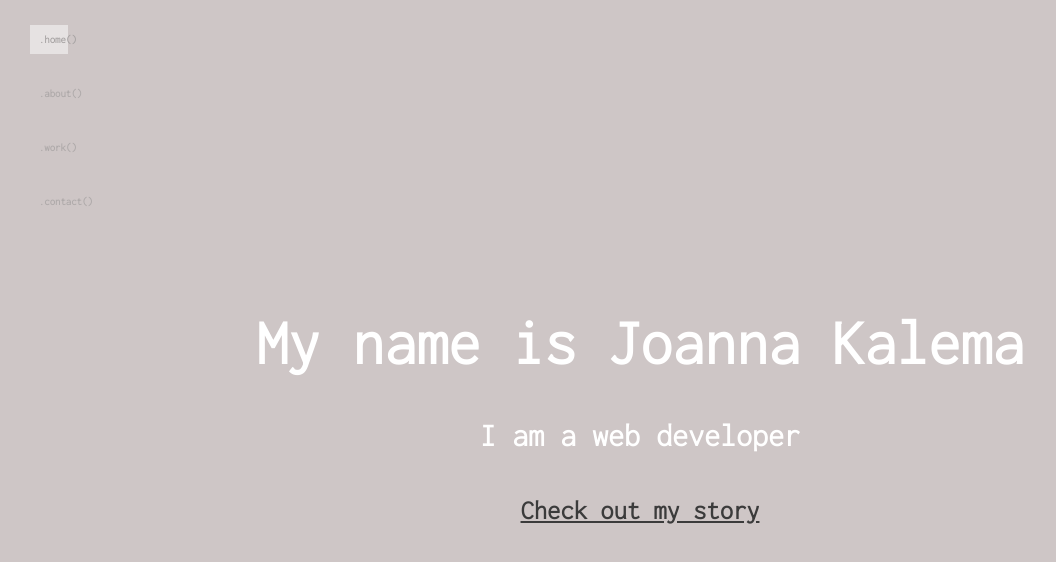
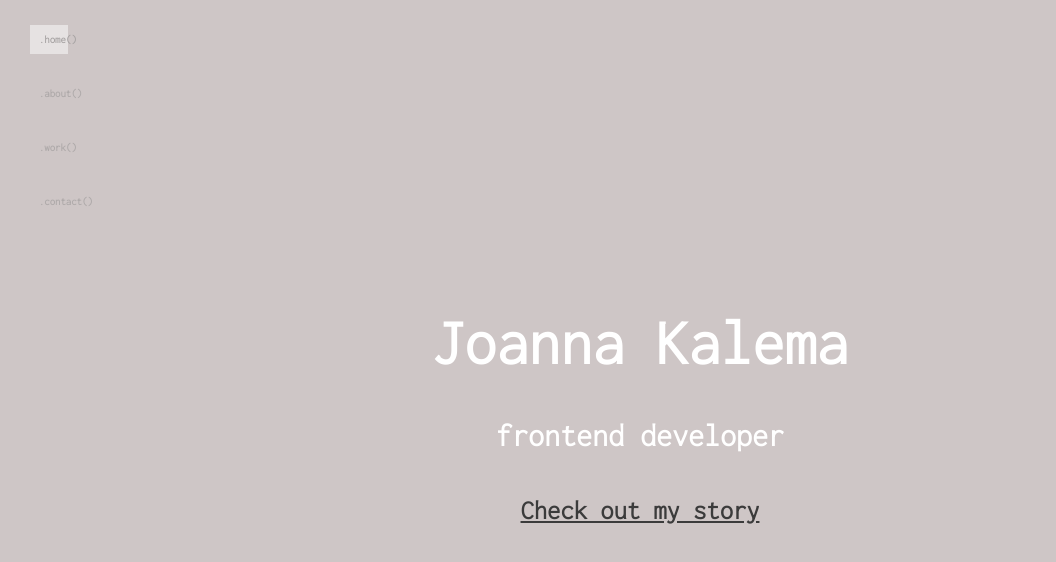
Before and after one commit to jokale/joanna-portfolio-new, a React (Create React App) app: page / in a window 1280 px wide. Shown: the top 562 px of the page, without its empty margins (0-1056 px from the left). Built offline with nearby package versions, Linux system fonts and the light colour scheme.

Commit message:
import styled comps and react router

```diff
--- a/package.json
+++ b/package.json
@@ -10,6 +10,7 @@
     "react-dom": "^17.0.1",
     "react-router-dom": "^5.2.0",
     "react-scripts": "4.0.0",
+    "styled-components": "^5.3.3",
     "web-vitals": "^0.2.4"
   },
   "scripts": {
--- a/public/index.html
+++ b/public/index.html
@@ -24,11 +24,23 @@
       work correctly both with client-side routing and a non-root public URL.
       Learn how to configure a non-root public URL by running `npm run build`.
     -->
-    <link rel="preconnect" href="https://fonts.gstatic.com">
-    <link href="https://fonts.googleapis.com/css2?family=Josefin+Slab&display=swap" rel="stylesheet">
-    <link href="https://fonts.googleapis.com/css2?family=Inconsolata:wght@300&display=swap" rel="stylesheet">
+    <link rel="preconnect" href="https://fonts.gstatic.com" />
+    <link
+      href="https://fonts.googleapis.com/css2?family=Josefin+Slab&display=swap"
+      rel="stylesheet"
+    />
+    <link
+      href="https://fonts.googleapis.com/css2?family=Inconsolata:wght@300&display=swap"
+      rel="stylesheet"
+    />
 
-    <title>Joanna E. Kalema</title>
+    <link rel="preconnect" href="https://fonts.googleapis.com" />
+    <link rel="preconnect" href="https://fonts.gstatic.com" crossorigin />
+    <link
+      href="https://fonts.googleapis.com/css2?family=Be+Vietnam+Pro:wght@600&display=swap"
+      rel="stylesheet"
+    />
+    <title>Joanna E. Kalema frontend developer</title>
   </head>
   <body>
     <noscript>You need to enable JavaScript to run this app.</noscript>
--- a/src/Components/Home.js
+++ b/src/Components/Home.js
@@ -1,18 +1,21 @@
-import React from 'react'
+import React from "react";
 
-
-class Home extends React.Component{
-    render(){
-        return(
-            <div id="home">
-                <center>
-                 <h1>My name is Joanna Kalema</h1>
-                 <h4>I am a web developer</h4>
-                 <h5><a href="http://localhost:3000/about">Check out my story</a></h5>
-                </center>
-            </div>
-        )
-    }
+class Home extends React.Component {
+  render() {
+    return (
+      <div id="home">
+        <center>
+          <h1>Joanna Kalema</h1>
+          <h4>frontend developer</h4>
+          <h5>
+            <a href="http://localhost:3000/about">Check out my story</a>
+          </h5>
+        </center>
+      </div>
+    );
+  }
 }
 
-export default Home
+export default Home;
+
+// I need to install react router, styled components, framer motion
```
Also changed, not shown: 2 other files (tests, documents, lock files or other folders).
